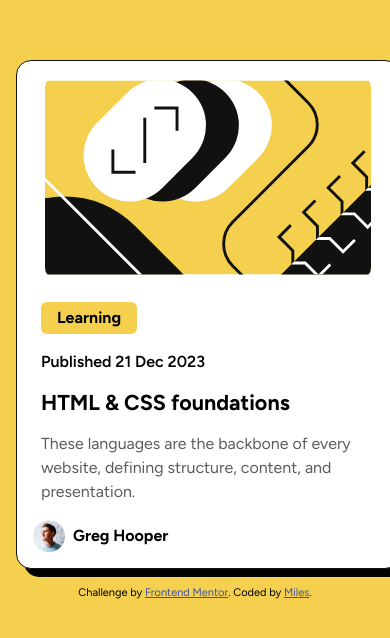
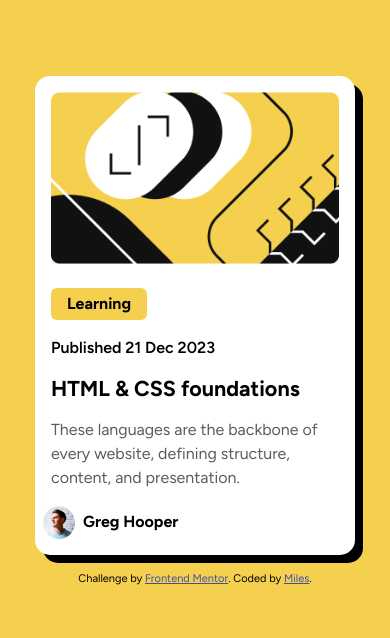
Before and after one commit to milescasibua/blog-preview-card, a plain HTML site: page index.html in a window 390 px wide. Shown: the part 116-754 px from the top of the page. Drawn offline with nearby package versions, Linux system fonts and the light colour scheme.

Commit message:
updated index.html
Changed the svg to img, added media queries, used css variables

```diff
--- a/index.html
+++ b/index.html
@@ -27,6 +27,10 @@
 
     <!-- Feel free to remove these styles or customise in your own stylesheet 👍 -->
     <style>
+      :root {
+        --yellow: hsl(47, 88%, 63%);
+        --grey: hsl(0, 0%, 7%);
+      }
       .attribution {
         font-size: 11px;
         text-align: center;
@@ -36,139 +40,86 @@
       }
 
       .blog_preview {
-        background-color: hsl(47, 88%, 63%);
+        background-color: var(--yellow);
         font-family: "Figtree";
         color: black;
         padding: 1rem;
+        min-height: 100vh;
       }
       .blog_con {
         background-color: white;
         border-radius: 15px;
-        border: solid 1px hsl(0, 0%, 7%);
+        border: solid 1px --grey;
         padding: 1rem;
         box-shadow: 8px 8px 0 rgba(0, 0, 0, 1);
-        margin-top: 10rem;
+        margin-top: 11rem;
         width: 384px;
       }
       .blog_con h4:hover {
-        color: hsl(47, 88%, 63%);
+        color: var(--yellow);
         cursor: pointer;
       }
-      .img_con svg {
-        border-radius: 10px;
-      }
       .learning {
-        background-color: hsl(47, 88%, 63%);
+        background-color: var(--yellow);
         width: fit-content;
       }
       .author img {
         width: 32px;
         height: auto;
       }
+
+      .container {
+        width: 100%;
+        margin-left: auto;
+        margin-right: auto;
+        padding-left: 0.5rem;
+        padding-right: 0.5rem;
+      }
+      /* xxs */
+      @media (min-width: 320px) {
+        .container {
+          max-width: 320px;
+        }
+      }
+
+      /* xs */
+      @media (min-width: 475px) {
+        .container {
+          max-width: 384px;
+        }
+      }
+
+      /* sm */
+      @media (min-width: 640px) {
+        .container {
+          max-width: 384px;
+        }
+      }
+
+      /* md */
+      @media (min-width: 768px) {
+        .container {
+          max-width: 384px;
+        }
+      }
+
+      /* 2xl */
+      @media (min-width: 1536px) {
+        .container {
+          max-width: 384px;
+        }
+      }
     </style>
   </head>
   <body class="blog_preview">
     <main>
       <div class="container blog_con mb-3">
-        <div class="container img_con d-flex justify-content-center mb-4">
-          <svg
-            xmlns="http://www.w3.org/2000/svg"
-            width="336"
-            height="201"
-            fill="none"
-            viewBox="0 0 336 201"
-          >
-            <g clip-path="url(#a)">
-              <path fill="#F4D04E" d="M0 .5h336v200H0z" />
-              <rect
-                width="139"
-                height="95"
-                x="87.996"
-                y="77.729"
-                fill="#fff"
-                rx="47.5"
-                transform="rotate(-45 87.996 77.729)"
-              />
-              <rect
-                width="139"
-                height="95"
-                x="54.055"
-                y="77.729"
-                fill="#111"
-                rx="47.5"
-                transform="rotate(-45 54.055 77.729)"
-              />
-              <path
-                fill="#111"
-                d="M234.864 209.036 451.4-7.5l67.175 67.175-216.536 216.536z"
-              />
-              <rect
-                width="139"
-                height="95"
-                x="20.114"
-                y="77.729"
-                fill="#fff"
-                rx="47.5"
-                transform="rotate(-45 20.114 77.729)"
-              />
-              <rect
-                width="204.19"
-                height="270.554"
-                fill="#111"
-                rx="102.095"
-                transform="scale(-1 1) rotate(45 -103.887 14.564)"
-              />
-              <path
-                stroke="#fff"
-                stroke-width="3"
-                d="m6.69-357.5 135.583 135.727c12.481 12.494 12.481 32.737 0 45.231L-45.544 11.475c-12.481 12.494-12.481 32.737 0 45.23L107.088 209.5"
-              />
-              <path
-                stroke="#111"
-                stroke-width="3"
-                d="M69.965 71.719v23.334h23.334M136.079 52.273V28.94h-23.334M102.845 38.838v46.67M210.364-37.5l60.873 60.873c12.497 12.496 12.497 32.758 0 45.254l-77.745 77.746c-12.497 12.496-12.497 32.758 0 45.254l69.872 69.873"
-              />
-              <path
-                stroke="#111"
-                stroke-width="3"
-                d="m253.339 149.574-12.144 12.145 14.256 14.257v12.672h12.673l13.729 13.729 12.145-12.145M278.685 124.228l-12.145 12.145 14.257 14.257v12.673h12.673l13.729 13.729 12.145-12.145M304.031 98.883l-12.145 12.144 14.257 14.257v12.673h12.673l13.729 13.729 12.144-12.145M329.376 73.537l-12.145 12.145 14.257 14.257v12.672h12.673l13.729 13.729 12.145-12.144"
-              />
-              <path
-                stroke="#fff"
-                stroke-width="5"
-                d="m354.722 48.191-12.145 12.145 14.257 14.257v12.673h12.673l13.729 13.729 12.145-12.145"
-              />
-              <mask
-                id="b"
-                width="285"
-                height="285"
-                x="234"
-                y="-8"
-                maskUnits="userSpaceOnUse"
-                style="mask-type: alpha"
-              >
-                <path
-                  fill="#111"
-                  d="M234.864 209.036 451.4-7.5l67.175 67.175-216.536 216.536z"
-                />
-              </mask>
-              <g stroke="#fff" mask="url(#b)">
-                <path
-                  stroke-width="3"
-                  d="m253.339 149.574-12.144 12.145 14.256 14.257v12.672h12.673l13.729 13.729 12.145-12.145M278.685 124.228l-12.145 12.145 14.257 14.257v12.673h12.673l13.729 13.729 12.145-12.145M304.031 98.883l-12.145 12.144 14.257 14.257v12.673h12.673l13.729 13.729 12.144-12.145M329.376 73.537l-12.145 12.145 14.257 14.257v12.672h12.673l13.729 13.729 12.145-12.145"
-                />
-                <path
-                  stroke-width="5"
-                  d="m354.722 48.191-12.145 12.145 14.257 14.257v12.673h12.673l13.729 13.729 12.145-12.145"
-                />
-              </g>
-            </g>
-            <defs>
-              <clipPath id="a">
-                <path fill="#fff" d="M0 .5h336v200H0z" />
-              </clipPath>
-            </defs>
-          </svg>
+        <div class="container img_con d-flex justify-content-center">
+          <img
+            src="assets/images/blogimage.png"
+            class="img-fluid mb-4"
+            alt="Blog Image"
+          />
         </div>
         <div class="learning px-3 py-1 rounded-2 ms-2">
           <p class="fw-bolder mb-0">Learning</p>
```
Also changed, not shown: assets/images/blogimage.png (added).
